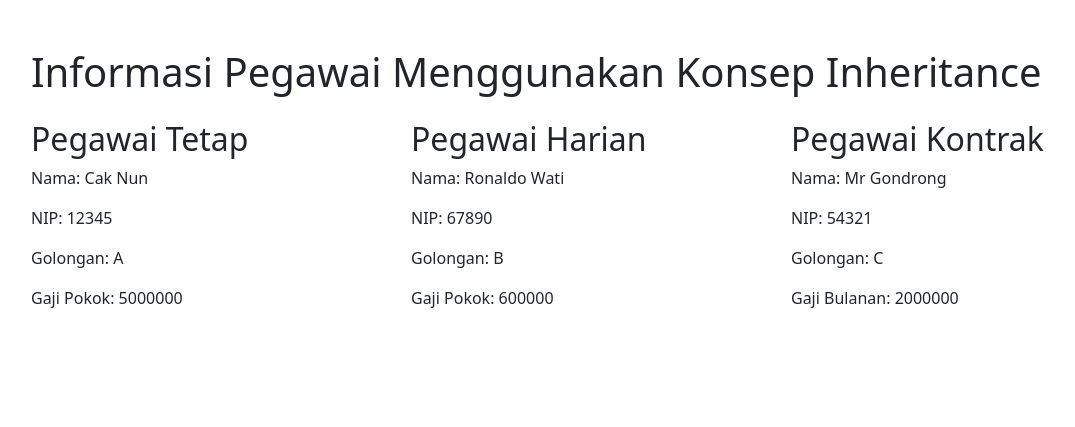
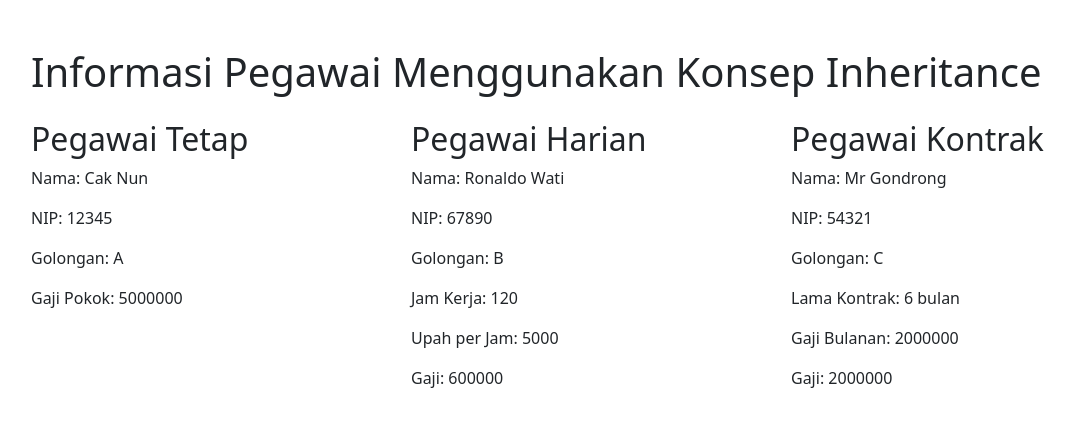
Before and after one commit to mahendrarendi/inheritance, a Flask app: page / in a window 1280 px wide. Shown: the top 427 px of the page, without its empty margins (51-1126 px from the left). Run offline with Flask 3, Linux system fonts and the light colour scheme.

Commit message:
add variabel jenis pegawai

```diff
--- a/pegawai/app.py
+++ b/pegawai/app.py
@@ -3,26 +3,22 @@ from flask import Flask, render_template
 app = Flask(__name__)
 
 class Pegawai:
-    def __init__(self, nama, nip, golongan):
+    def __init__(self, nama, nip, golongan, gaji):
         self.nama = nama
         self.nip = nip
         self.golongan = golongan
+        self.gaji = gaji
 
     def perhitungan_gaji(self):
-        # Metode ini akan di-override oleh kelas anak
-        pass
+        return self.gaji
 
 class PegawaiTetap(Pegawai):
     def __init__(self, nama, nip, golongan, gaji_pokok):
-        super().__init__(nama, nip, golongan)
-        self.gaji_pokok = gaji_pokok
-
-    def perhitungan_gaji(self):
-        return self.gaji_pokok
+        super().__init__(nama, nip, golongan, gaji_pokok)
 
 class PegawaiHarian(Pegawai):
     def __init__(self, nama, nip, golongan, jam_kerja, upah_per_jam):
-        super().__init__(nama, nip, golongan)
+        super().__init__(nama, nip, golongan, 0)  # Gaji awalnya 0
         self.jam_kerja = jam_kerja
         self.upah_per_jam = upah_per_jam
 
@@ -31,12 +27,13 @@ class PegawaiHarian(Pegawai):
 
 class PegawaiKontrak(Pegawai):
     def __init__(self, nama, nip, golongan, lama_kontrak, gaji_bulanan):
-        super().__init__(nama, nip, golongan)
+        super().__init__(nama, nip, golongan, 0)  # Gaji awalnya 0
         self.lama_kontrak = lama_kontrak
         self.gaji_bulanan = gaji_bulanan
 
     def perhitungan_gaji(self):
         return self.gaji_bulanan
+
 
 @app.route('/')
 def index():
--- a/pegawai/templates/pegawai.html
+++ b/pegawai/templates/pegawai.html
@@ -22,7 +22,10 @@
                 <p>Nama: {{ pegawai_harian.nama }}</p>
                 <p>NIP: {{ pegawai_harian.nip }}</p>
                 <p>Golongan: {{ pegawai_harian.golongan }}</p>
-                <p>Gaji Pokok: {{ pegawai_harian.perhitungan_gaji() }}</p>
+                <p>Jam Kerja: {{ pegawai_harian.jam_kerja }}</p>
+                <p>Upah per Jam: {{ pegawai_harian.upah_per_jam }}</p>
+                <p>Gaji: {{ pegawai_harian.perhitungan_gaji() }}</p>
+
             </div>
 
             <div class="col">
@@ -30,7 +33,9 @@
                 <p>Nama: {{ pegawai_kontrak.nama }}</p>
                 <p>NIP: {{ pegawai_kontrak.nip }}</p>
                 <p>Golongan: {{ pegawai_kontrak.golongan }}</p>
-                <p>Gaji Bulanan: {{ pegawai_kontrak.perhitungan_gaji() }}</p>
+                <p>Lama Kontrak: {{ pegawai_kontrak.lama_kontrak }} bulan</p>
+                <p>Gaji Bulanan: {{ pegawai_kontrak.gaji_bulanan }}</p>
+                <p>Gaji: {{ pegawai_kontrak.perhitungan_gaji() }}</p>
             </div>
         </div>
     </div>
```
